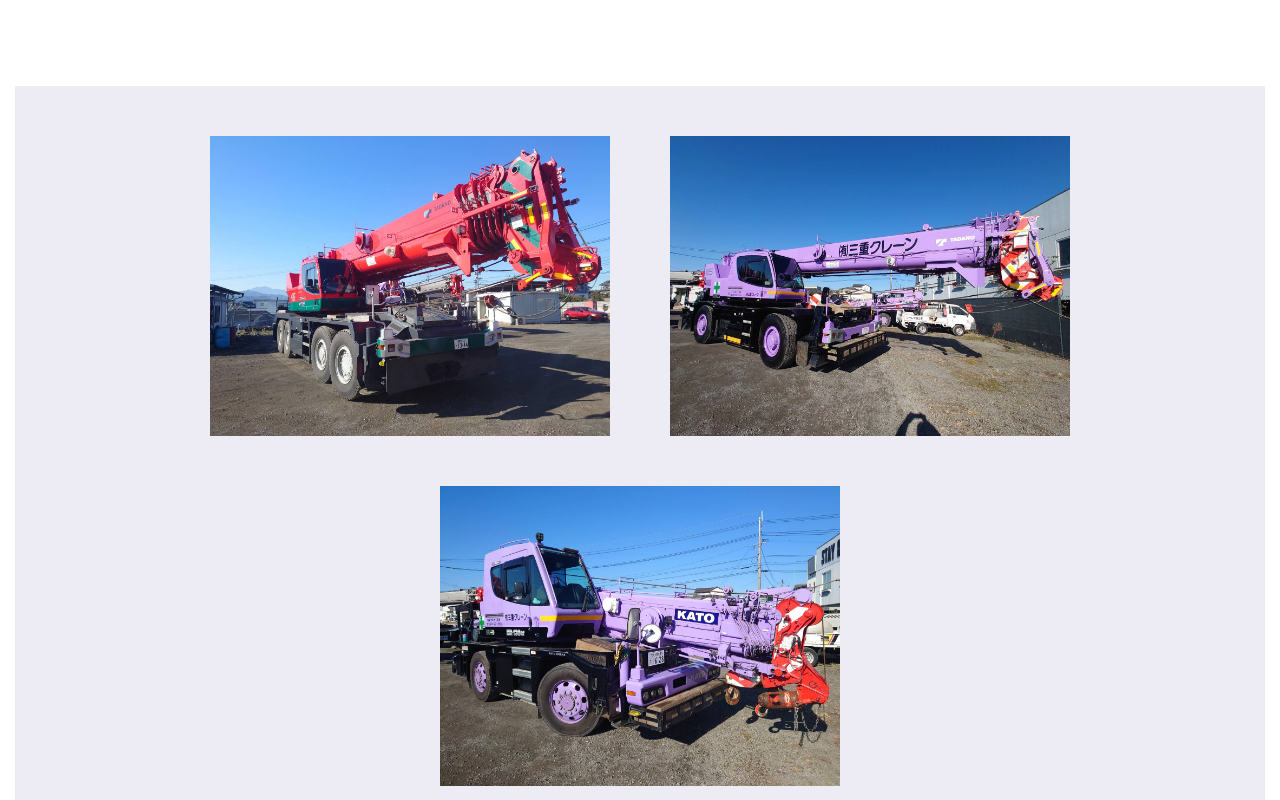
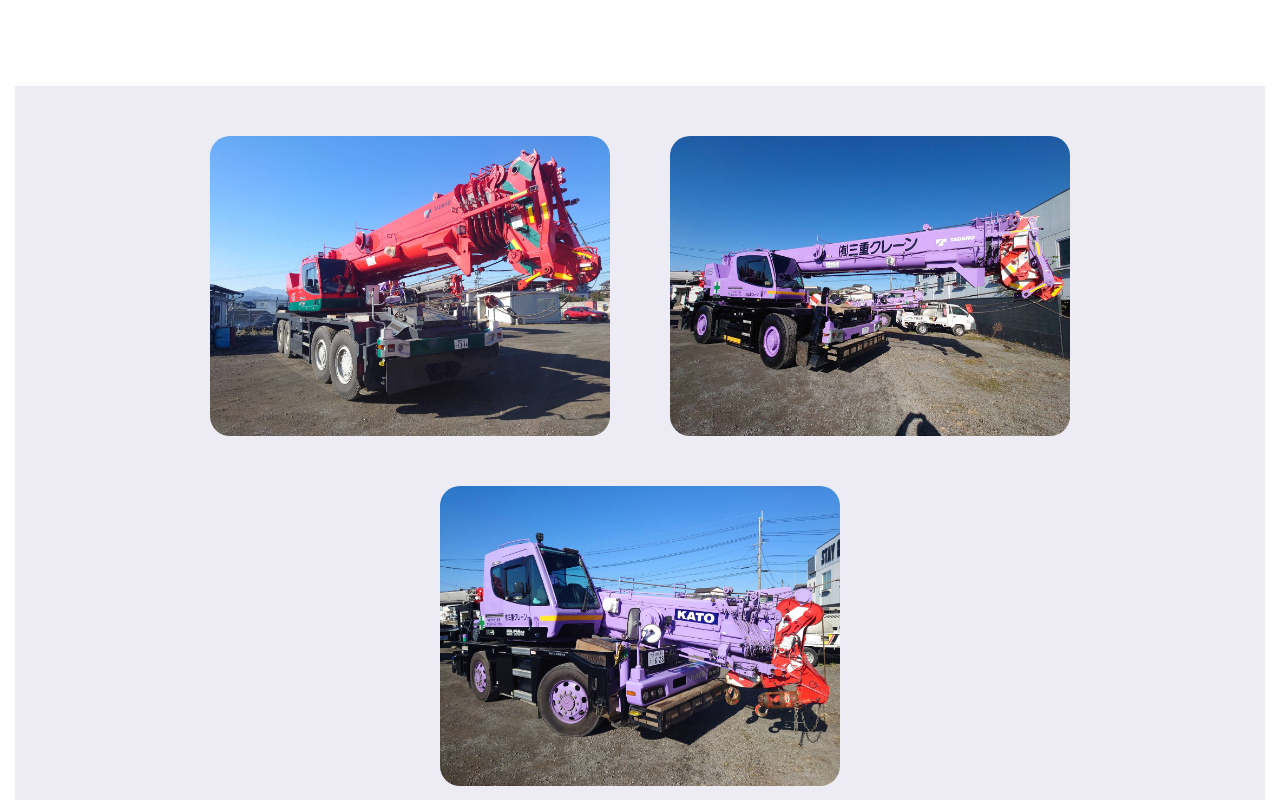
Before and after one commit to mie-crane/mie-crane.github.io, a Next.js app: page /home in a window 1280 px wide. Shown: the part 1120-1920 px from the top of the page. Built offline with nearby package versions, Linux system fonts and the light colour scheme.

Commit message:
ホームの車両の写真を丸める

```diff
--- a/app/home/Page.module.css
+++ b/app/home/Page.module.css
@@ -63,7 +63,8 @@
 .craneListImage {
     max-width: 100%;
     height: fit-content;
-    padding-bottom: 1rem;
+    border-radius: 20px;
+    margin-bottom: 1rem;
 }
 
 .craneButtonDiv {
```
